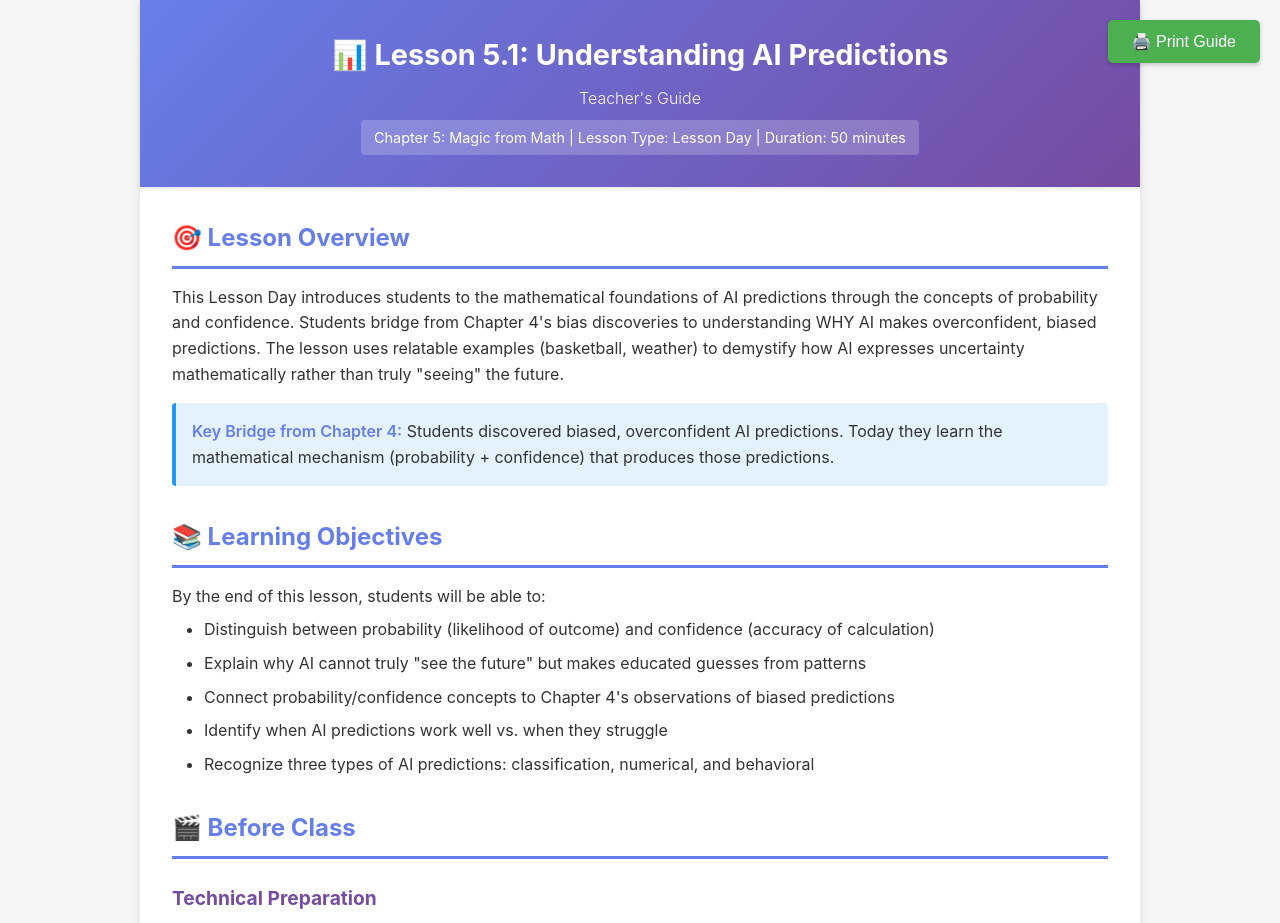
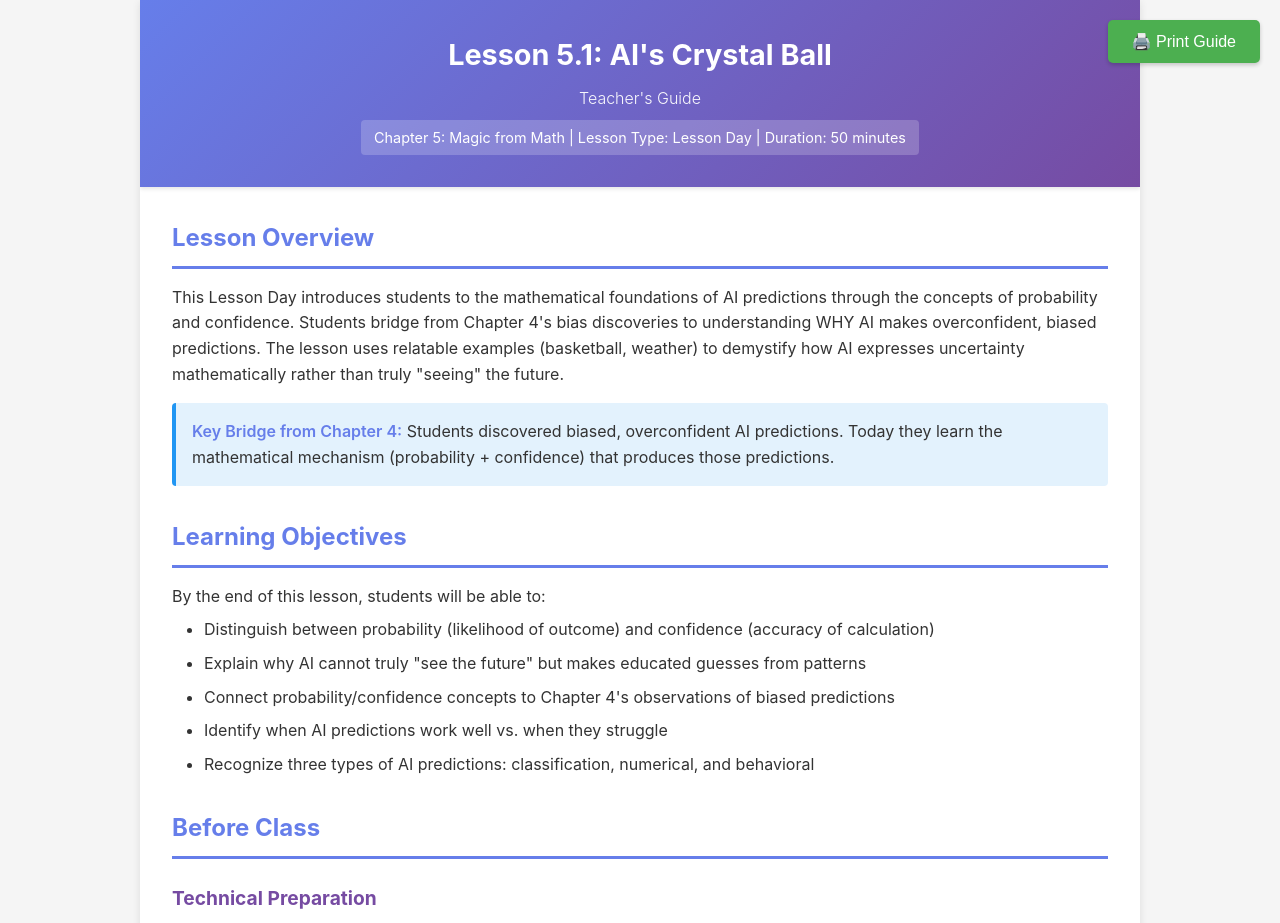
Before and after one commit to Suchocki88/UAI0501TG, a plain HTML site: page index.html in a window 1280 px wide. Shown: the top 923 px of the page. Drawn offline with Linux system fonts and the light colour scheme.

Commit message:
Update index.html

```diff
--- a/index.html
+++ b/index.html
@@ -3,7 +3,7 @@
 <head>
     <meta charset="UTF-8">
     <meta name="viewport" content="width=device-width, initial-scale=1.0">
-    <title>Lesson 5.1 Teacher's Guide - Understanding AI Predictions</title>
+    <title>Lesson 5.1 Teacher's Guide - AI's Crytal Ball</title>
     <style>
         * {
             margin: 0;
@@ -27,6 +27,8 @@
             margin: 0 auto;
             background: white;
             box-shadow: 0 2px 8px rgba(0,0,0,0.1);
+            height: 1600px;
+            overflow-y: auto;
         }
 
         .header {
@@ -252,7 +254,7 @@
 <body>
     <div class="container">
         <div class="header">
-            <h1>📊 Lesson 5.1: Understanding AI Predictions</h1>
+            <h1>Lesson 5.1: AI's Crystal Ball</h1>
             <div class="subtitle">Teacher's Guide</div>
             <div class="lesson-meta">
                 Chapter 5: Magic from Math | Lesson Type: Lesson Day | Duration: 50 minutes
@@ -263,7 +265,7 @@
 
         <div class="content">
             <div class="section">
-                <h2>🎯 Lesson Overview</h2>
+                <h2>Lesson Overview</h2>
                 <p>This Lesson Day introduces students to the mathematical foundations of AI predictions through the concepts of probability and confidence. Students bridge from Chapter 4's bias discoveries to understanding WHY AI makes overconfident, biased predictions. The lesson uses relatable examples (basketball, weather) to demystify how AI expresses uncertainty mathematically rather than truly "seeing" the future.</p>
 
                 <div class="info-box">
@@ -272,7 +274,7 @@
             </div>
 
             <div class="section">
-                <h2>📚 Learning Objectives</h2>
+                <h2>Learning Objectives</h2>
                 <p>By the end of this lesson, students will be able to:</p>
                 <ul>
                     <li>Distinguish between probability (likelihood of outcome) and confidence (accuracy of calculation)</li>
@@ -284,7 +286,7 @@
             </div>
 
             <div class="section">
-                <h2>🎬 Before Class</h2>
+                <h2>Before Class</h2>
                 <h3>Technical Preparation</h3>
                 <ul>
                     <li>Ensure video "Probability and Confidence" is accessible in student interface</li>
```
